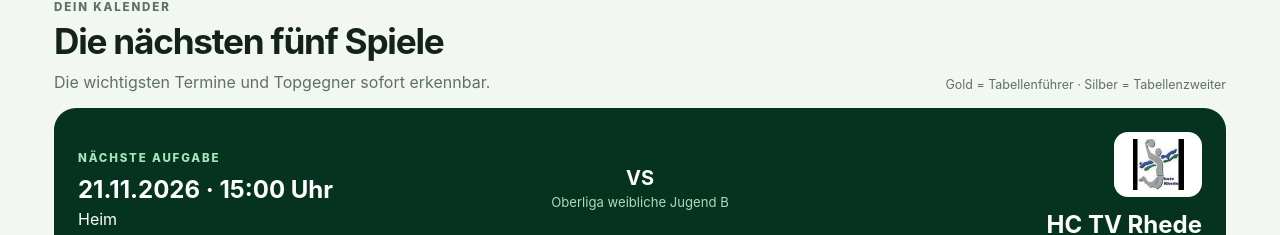
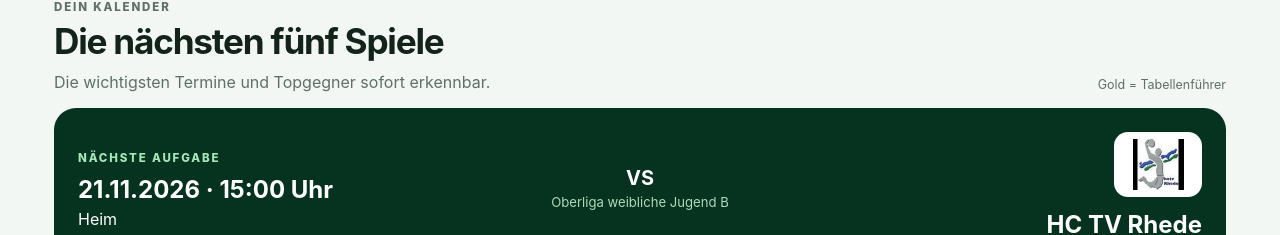
Before and after one commit to calewelt-gif/all4one, a plain HTML site: page index.html in a window 1280 px wide. Shown: the part 601-836 px from the top of the page. Drawn offline with Linux system fonts and the light colour scheme.

Commit message:
Update section note in index.html

```diff
--- a/index.html
+++ b/index.html
@@ -76,7 +76,7 @@
     </section>
     <section class="kpis" id="kpis" aria-label="Saisonkennzahlen"></section>
     <section class="section" id="spiele" aria-labelledby="spiele-title">
-      <div class="section-head"><div><p class="eyebrow">Dein Kalender</p><h2 id="spiele-title">Die nächsten fünf Spiele</h2><p>Die wichtigsten Termine und Topgegner sofort erkennbar.</p></div><span class="section-note">Gold = Tabellenführer · Silber = Tabellenzweiter</span></div>
+      <div class="section-head"><div><p class="eyebrow">Dein Kalender</p><h2 id="spiele-title">Die nächsten fünf Spiele</h2><p>Die wichtigsten Termine und Topgegner sofort erkennbar.</p></div><span class="section-note">Gold = Tabellenführer</span></div>
       <div class="next-game" id="next-game"></div><div class="fixtures" id="fixtures"></div>
       <div class="round-banner"><span><strong>Rückrundenstart</strong><br>Der Start der Rückrunde ist bewusst separat markiert.</span><strong id="round-date">12.12.2026</strong></div>
     </section>
```
